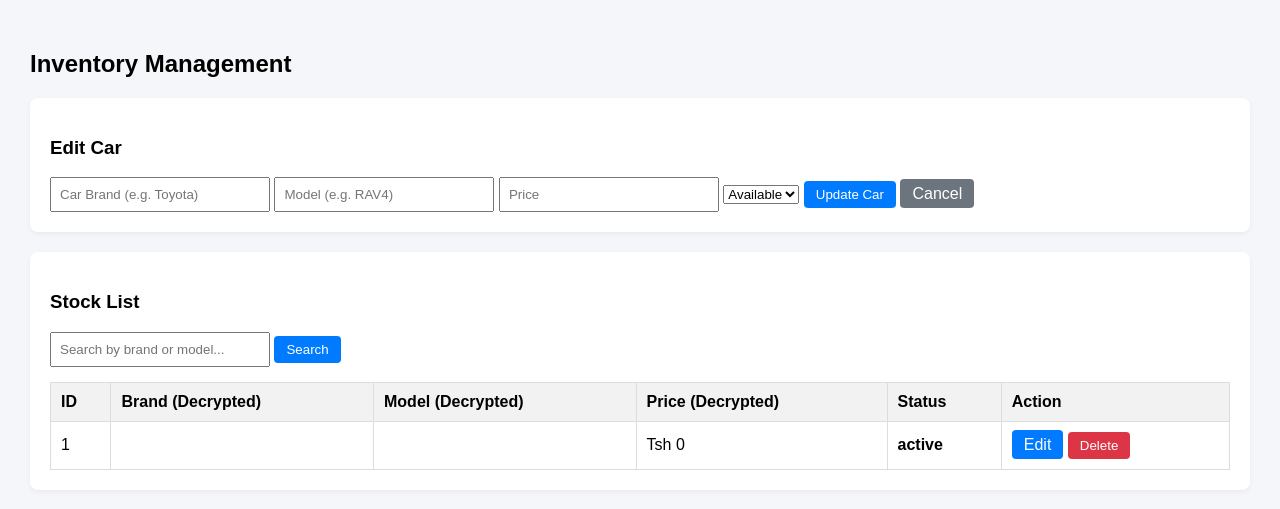
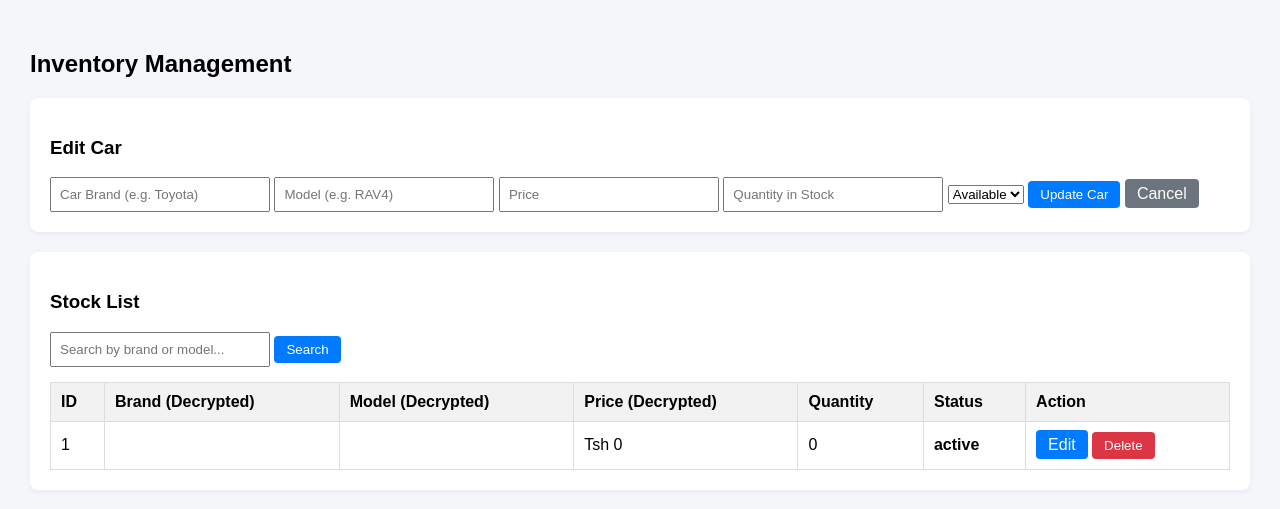
Before and after one commit to fussy0064/LightCar, a PHP site: page /cars.php?edit=1 in a window 1280 px wide. Shown: the part 48-557 px from the top of the page. Run offline with PHP 8.4, Linux system fonts and the light colour scheme; a user stored in the database is signed in; tables that the repository leaves empty hold one stand-in row (values such as "Sample post").

Commit message:
Add Quantity field to car inventory (add/edit form, table, encrypted at rest)

```diff
--- a/database/schema.sql
+++ b/database/schema.sql
@@ -16,8 +16,13 @@ CREATE TABLE IF NOT EXISTS cars (
     encrypted_make VARCHAR(500) NOT NULL,
     encrypted_model VARCHAR(500) NOT NULL,
     encrypted_price VARCHAR(500) NOT NULL,
+    encrypted_quantity VARCHAR(500) NOT NULL DEFAULT '',
     status VARCHAR(50) NOT NULL DEFAULT 'Available'
 ) ENGINE=InnoDB DEFAULT CHARSET=utf8mb4;
+
+-- 3b. If you already deployed an earlier version of this schema, run this
+-- once to add the new column without losing existing data:
+-- ALTER TABLE cars ADD COLUMN encrypted_quantity VARCHAR(500) NOT NULL DEFAULT '' AFTER encrypted_price;
 
 -- 4. Kutengeneza Table ya Sales (Inayounganisha Cars na Users katika 3NF)
 CREATE TABLE IF NOT EXISTS sales (
--- a/public/cars.php
+++ b/public/cars.php
@@ -28,17 +28,20 @@ if ($_SERVER["REQUEST_METHOD"] == "POST" && (isset($_POST['add_car']) || isset($
         $make = SecurityHelper::sanitize($_POST['make']);
         $model = SecurityHelper::sanitize($_POST['model']);
         $price = SecurityHelper::sanitize($_POST['price']);
+        $quantity = SecurityHelper::sanitize($_POST['quantity']);
 
-        if (empty($make) || empty($model) || empty($price)) {
+        if (empty($make) || empty($model) || empty($price) || $quantity === '') {
             $error = "All fields are required.";
         } elseif (!is_numeric($price) || $price <= 0) {
             $error = "Price must be a positive number.";
+        } elseif (!ctype_digit((string)$quantity) || (int)$quantity < 0) {
+            $error = "Quantity must be a whole number (0 or more).";
         } elseif (isset($_POST['update_car'])) {
             $status = SecurityHelper::sanitize($_POST['status']);
-            $carManager->update($_POST['car_id'], $make, $model, $price, $status);
+            $carManager->update($_POST['car_id'], $make, $model, $price, $quantity, $status);
             $success = "Car updated successfully!";
         } else {
-            $carManager->create($make, $model, $price);
+            $carManager->create($make, $model, $price, $quantity);
             $success = "New car listed successfully!";
         }
     }
@@ -63,7 +66,7 @@ $csrfToken = SecurityHelper::csrfToken();
         th { background-color: #f2f2f2; }
         .btn { padding: 6px 12px; background: #007bff; border: none; color: white; cursor: pointer; border-radius: 4px; text-decoration: none; }
         .btn-danger { background: #dc3545; }
-        input[type="text"] { padding: 8px; width: 200px; }
+        input[type="text"], input[type="number"] { padding: 8px; width: 200px; }
     </style>
 </head>
 <body>
@@ -93,6 +96,7 @@ $csrfToken = SecurityHelper::csrfToken();
                 <input type="text" name="make" placeholder="Car Brand (e.g. Toyota)" value="<?= $editCar ? htmlspecialchars($editCar['make']) : '' ?>" required>
                 <input type="text" name="model" placeholder="Model (e.g. RAV4)" value="<?= $editCar ? htmlspecialchars($editCar['model']) : '' ?>" required>
                 <input type="text" name="price" placeholder="Price" value="<?= $editCar ? htmlspecialchars($editCar['price']) : '' ?>" required>
+                <input type="number" name="quantity" placeholder="Quantity in Stock" min="0" step="1" value="<?= $editCar ? htmlspecialchars($editCar['quantity']) : '' ?>" required>
                 <?php if ($editCar): ?>
                     <select name="status">
                         <option value="Available" <?= $editCar['status']=='Available'?'selected':'' ?>>Available</option>
@@ -119,6 +123,7 @@ $csrfToken = SecurityHelper::csrfToken();
                         <th>Brand (Decrypted)</th>
                         <th>Model (Decrypted)</th>
                         <th>Price (Decrypted)</th>
+                        <th>Quantity</th>
                         <th>Status</th>
                         <th>Action</th>
                     </tr>
@@ -130,6 +135,7 @@ $csrfToken = SecurityHelper::csrfToken();
                         <td><?= htmlspecialchars($car['make']) ?></td>
                         <td><?= htmlspecialchars($car['model']) ?></td>
                         <td>Tsh <?= number_format(htmlspecialchars($car['price'])) ?></td>
+                        <td><?= (int) $car['quantity'] ?></td>
                         <td><b><?= $car['status'] ?></b></td>
                         <td>
                             <a class="btn" href="cars.php?edit=<?= $car['car_id'] ?>">Edit</a>
--- a/src/CarManager.php
+++ b/src/CarManager.php
@@ -8,13 +8,14 @@ interface Searchable {
 
 class CarManager extends DatabaseModel implements Searchable {
 
-    public function create($make, $model, $price) {
+    public function create($make, $model, $price, $quantity) {
         $encMake = SecurityHelper::encrypt($make);
         $encModel = SecurityHelper::encrypt($model);
         $encPrice = SecurityHelper::encrypt($price);
+        $encQuantity = SecurityHelper::encrypt($quantity);
 
-        $stmt = $this->db->prepare("INSERT INTO cars (encrypted_make, encrypted_model, encrypted_price) VALUES (?, ?, ?)");
-        return $stmt->execute([$encMake, $encModel, $encPrice]);
+        $stmt = $this->db->prepare("INSERT INTO cars (encrypted_make, encrypted_model, encrypted_price, encrypted_quantity) VALUES (?, ?, ?, ?)");
+        return $stmt->execute([$encMake, $encModel, $encPrice, $encQuantity]);
     }
 
     public function getAll() {
@@ -26,6 +27,7 @@ class CarManager extends DatabaseModel implements Searchable {
             $car['make'] = SecurityHelper::decrypt($car['encrypted_make']);
             $car['model'] = SecurityHelper::decrypt($car['encrypted_model']);
             $car['price'] = SecurityHelper::decrypt($car['encrypted_price']);
+            $car['quantity'] = SecurityHelper::decrypt($car['encrypted_quantity']);
         }
         return $cars;
     }
@@ -38,17 +40,19 @@ class CarManager extends DatabaseModel implements Searchable {
             $car['make'] = SecurityHelper::decrypt($car['encrypted_make']);
             $car['model'] = SecurityHelper::decrypt($car['encrypted_model']);
             $car['price'] = SecurityHelper::decrypt($car['encrypted_price']);
+            $car['quantity'] = SecurityHelper::decrypt($car['encrypted_quantity']);
         }
         return $car;
     }
 
-    public function update($id, $make, $model, $price, $status) {
+    public function update($id, $make, $model, $price, $quantity, $status) {
         $encMake = SecurityHelper::encrypt($make);
         $encModel = SecurityHelper::encrypt($model);
         $encPrice = SecurityHelper::encrypt($price);
+        $encQuantity = SecurityHelper::encrypt($quantity);
 
-        $stmt = $this->db->prepare("UPDATE cars SET encrypted_make = ?, encrypted_model = ?, encrypted_price = ?, status = ? WHERE car_id = ?");
-        return $stmt->execute([$encMake, $encModel, $encPrice, $status, $id]);
+        $stmt = $this->db->prepare("UPDATE cars SET encrypted_make = ?, encrypted_model = ?, encrypted_price = ?, encrypted_quantity = ?, status = ? WHERE car_id = ?");
+        return $stmt->execute([$encMake, $encModel, $encPrice, $encQuantity, $status, $id]);
     }
 
     public function delete($id) {
```
